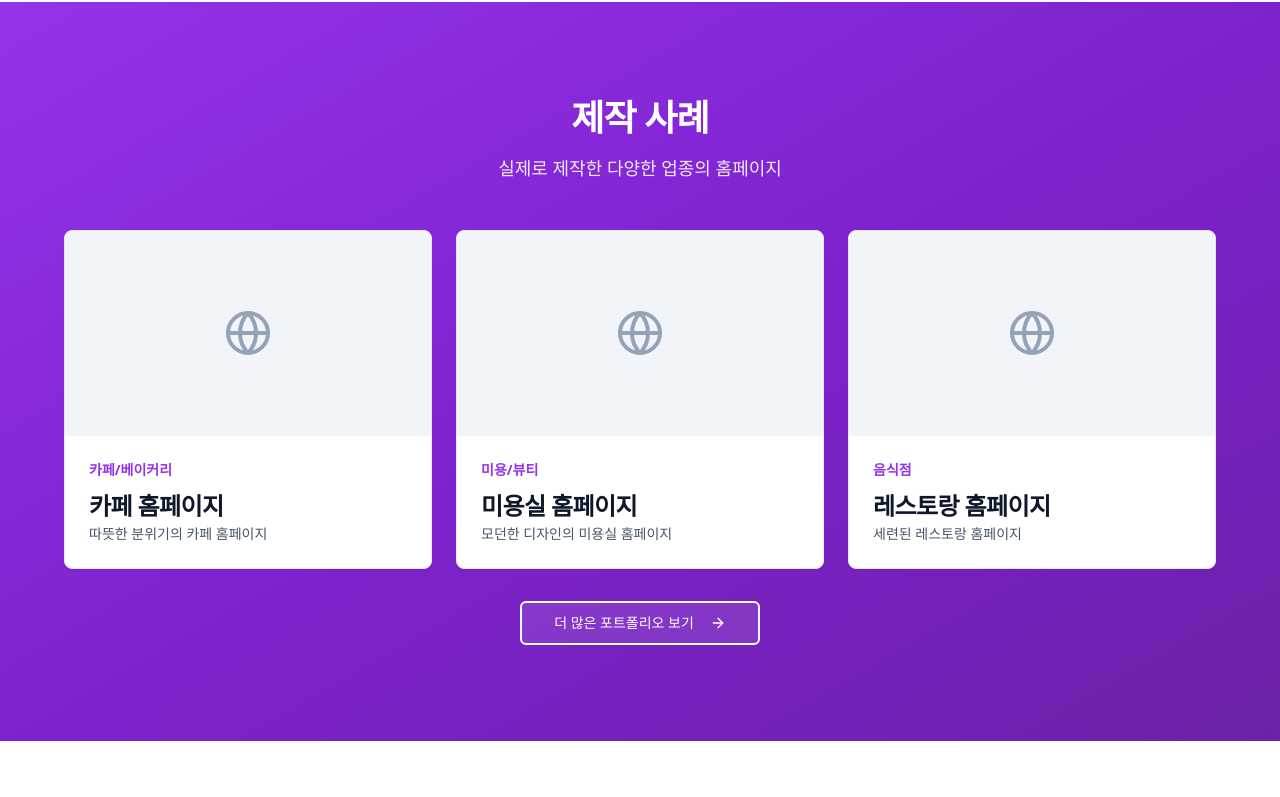
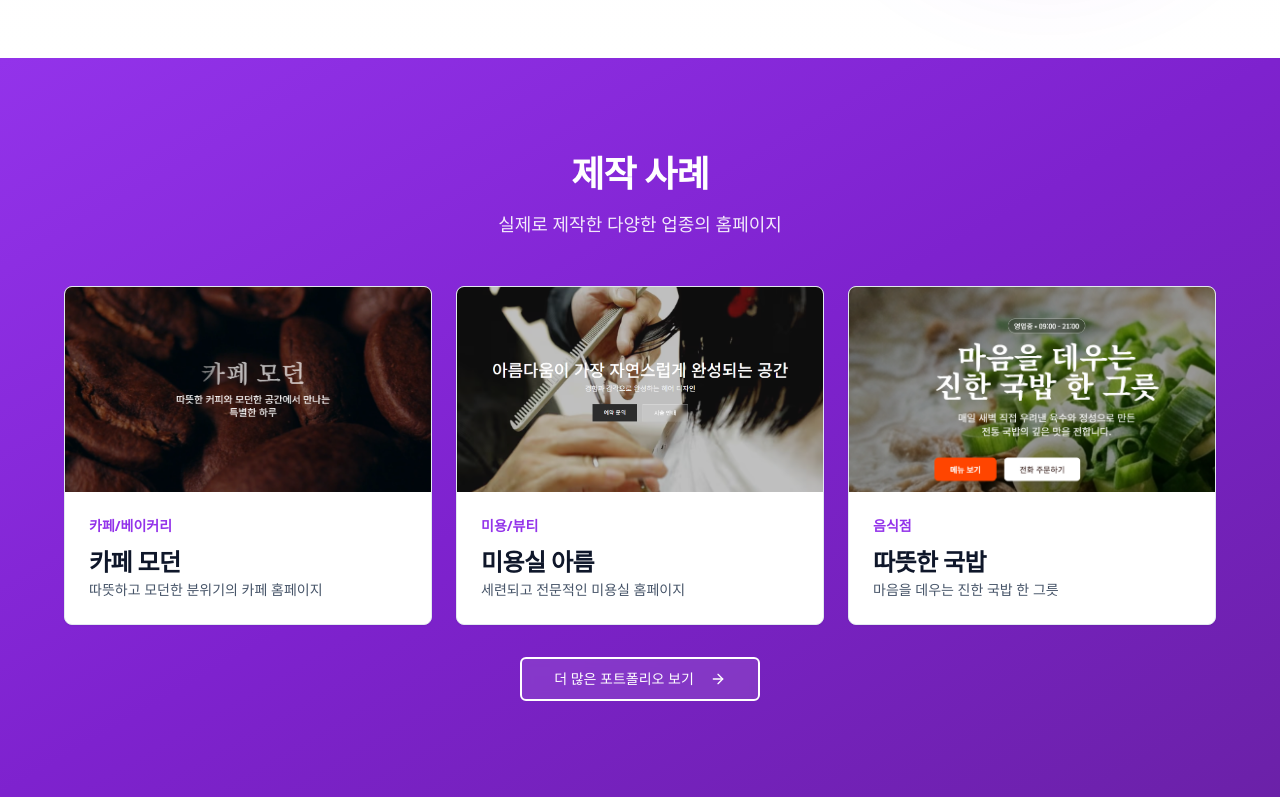
Before and after one commit to guideyoon/ppnetworks, a Next.js app: page / in a window 1280 px wide. Shown: the part 2028-2825 px from the top of the page. Built offline with nearby package versions, Linux system fonts and the light colour scheme.

Commit message:
Update home page portfolio section to show only 移댄럹 紐⑤뜕, 誘몄슜???꾨쫫, ?곕쑜??援?갈 with actual thumbnails

```diff
--- a/src/app/page.tsx
+++ b/src/app/page.tsx
@@ -48,24 +48,27 @@ export default function Home() {
   const portfolioItems = [
     {
       id: 1,
-      title: "카페 홈페이지",
+      title: "카페 모던",
       category: "카페/베이커리",
-      description: "따뜻한 분위기의 카페 홈페이지",
-      thumbnail: "/placeholder-cafe.jpg",
+      description: "따뜻하고 모던한 분위기의 카페 홈페이지",
+      thumbnail: "/cafemorden.png",
+      site_url: "https://cafemorden.vercel.app/",
     },
     {
       id: 2,
-      title: "미용실 홈페이지",
+      title: "미용실 아름",
       category: "미용/뷰티",
-      description: "모던한 디자인의 미용실 홈페이지",
-      thumbnail: "/placeholder-salon.jpg",
+      description: "세련되고 전문적인 미용실 홈페이지",
+      thumbnail: "/sum.png",
+      site_url: "https://arm-salon.vercel.app/",
     },
     {
       id: 3,
-      title: "레스토랑 홈페이지",
+      title: "따뜻한 국밥",
       category: "음식점",
-      description: "세련된 레스토랑 홈페이지",
-      thumbnail: "/placeholder-restaurant.jpg",
+      description: "마음을 데우는 진한 국밥 한 그릇",
+      thumbnail: "/gukbap-thumbnail.jpg.png",
+      site_url: "https://guideyoon.github.io/my-homapage/",
     },
   ];
 
@@ -207,7 +210,7 @@ export default function Home() {
                   <span className="text-sm font-semibold text-purple-700">제작 프로세스</span>
                 </div>
                 <h2 className="text-4xl font-bold tracking-tight sm:text-5xl text-slate-900">
-                  명확하고 체계적인
+                <span className="block mb-2">명확하고 체계적인</span>
                   <br />
                   <span className="bg-gradient-to-r from-purple-600 to-purple-500 bg-clip-text text-transparent">
                     제작 과정
@@ -299,8 +302,13 @@ export default function Home() {
             {portfolioItems.map((item, index) => (
               <ScrollAnimation key={item.id} direction="up" delay={index * 100}>
                 <Card className="overflow-hidden hover:shadow-lg transition-all bg-white border-slate-200 shadow-sm hover:shadow-xl hover:-translate-y-1">
-                  <div className="aspect-video bg-slate-100 flex items-center justify-center">
-                    <Globe className="h-12 w-12 text-slate-400" />
+                  <div className="aspect-video bg-slate-100 flex items-center justify-center relative overflow-hidden">
+                    <img
+                      src={item.thumbnail}
+                      alt={item.title}
+                      className="absolute inset-0 w-full h-full object-cover"
+                    />
+                    <div className="absolute inset-0 bg-black/0 group-hover:bg-black/5 transition-colors" />
                   </div>
                   <CardHeader>
                     <div className="text-sm text-purple-600 mb-2 font-semibold">
```
